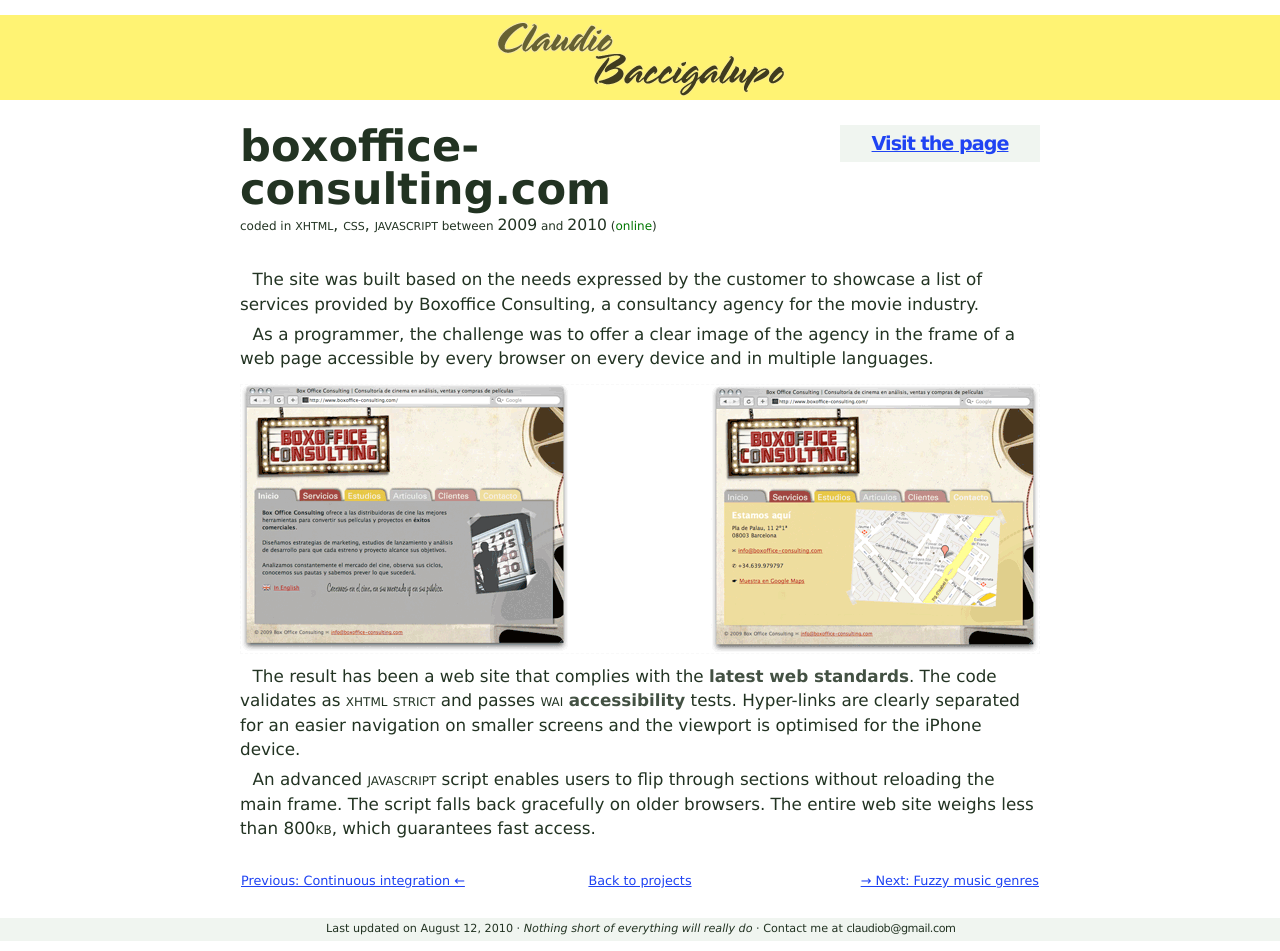
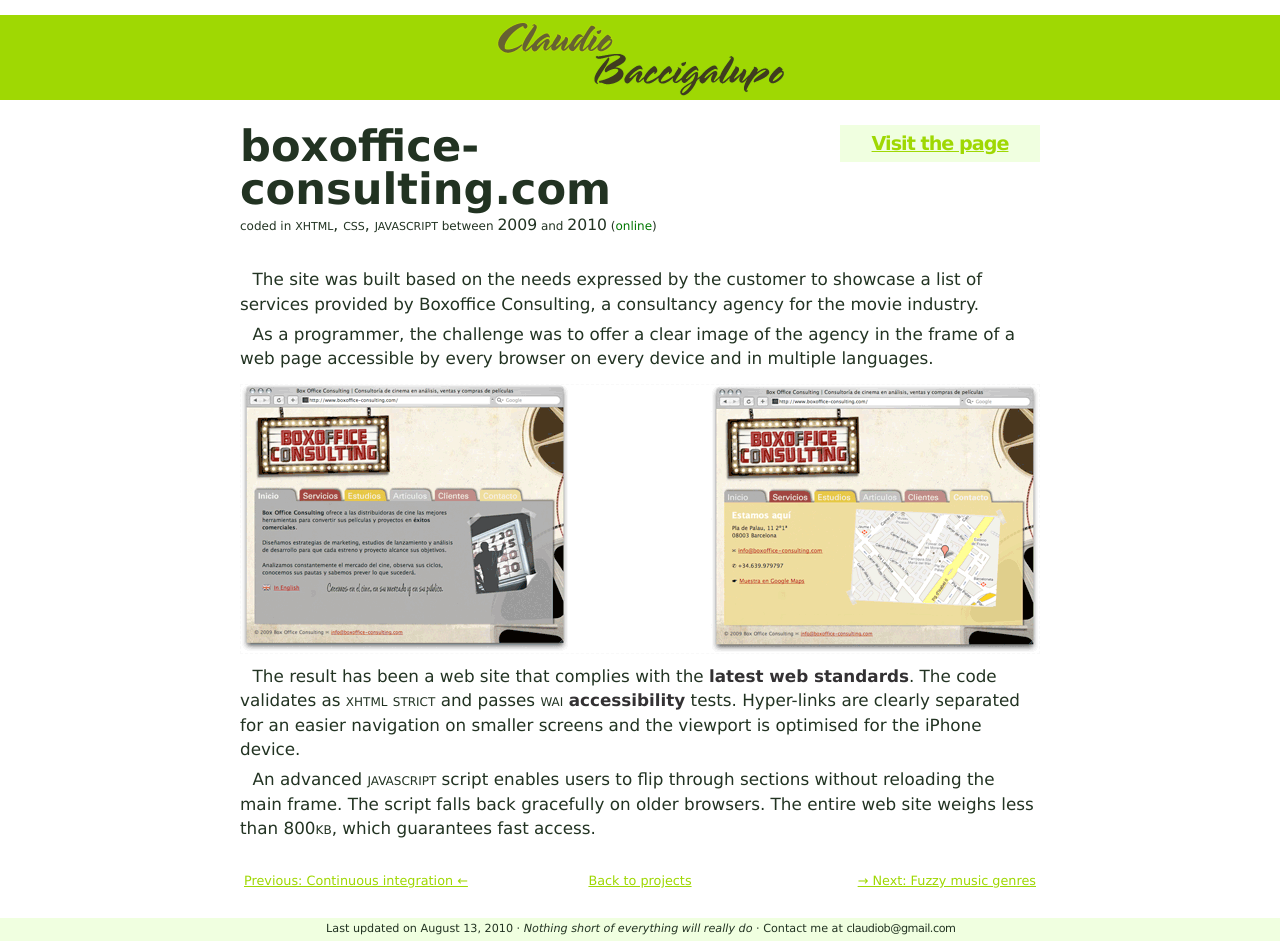
Before and after one commit to claudiob/claudiob.github.com, a Jekyll site: the page built from _posts/2009-09-04-consulting.html, in a window 1280 px wide. Built offline with Jekyll 4.4.1, drawn with Linux system fonts in a browser that asks for light colours.

Commit message:
Green is my new yellow

```diff
--- a/_layouts/default.html
+++ b/_layouts/default.html
@@ -26,7 +26,7 @@
 {{ content }}
 
 <div id="footer_box">
-    Last updated on August 12, 2010 &middot;
+    Last updated on August 13, 2010 &middot;
     <q>Nothing short of everything will really do</q> &middot;
     Contact me at <span class="email"> c l a u d i o b @ g m a i l  . c o m</span>
 </div>
--- a/_layouts/post.html
+++ b/_layouts/post.html
@@ -42,7 +42,7 @@
   </h3>
   {{ content }}
 
-  <ul>
+  <ul class="menu">
     <li class="prev">
       {% for post in site.posts %}
       {%  if post.next.title == page.title %}
--- a/css/style.css
+++ b/css/style.css
@@ -45,37 +45,42 @@
 
 /* COLORS AND BACKGROUNDS */
 body                    {background-color: #fff;}
-#footer_box, a.download {background-color: #f0f5f0;}
-h1, a:hover, a.download:hover, a:focus, a.download:focus {background-color: #fff373;}
+#footer_box, a.download {background-color: #f0ffe0;}
+h1, a:hover, a.download:hover, a:focus, a.download:focus {background-color: #9fd803;}
 
 body, .desc             {color: #232;}
-strong                  {color: #435143;}
+strong                  {color: #333133;}
 .header                 {color: #111;}
 .on                     {color: #070;}
 .off                    {color: #700;}
-a, .more                {color: #1f43f3;}
+a, .more                {color: #9fd803;}
 a:visited               {color: #2f53d3;}
 a img                   {border-color: #3f43f3;}
-a:hover, a:hover .more  {color: #e01343;}
-a:hover img             {border-color: #e01343;}
-ol li em                {color: #999;}
+a:hover, a:hover .more  {color: #2f53d3;}
+a:hover img             {border-color: #2f53d3;}
+ol li em                {color: #866;}
 
 /* LAYOUT */
 body, h1 a, h3, ol, ul, #footer_box, #content {margin-left: auto; margin-right: auto;}
 h1, #footer_box {margin-top: 15px; margin-bottom: 10px;}
 em              {margin-bottom: 5px;}
 p               {padding: 3px 0px 3px 0;}
+.menu li a      {padding: 3px;}
 
 h1              {width: 100%;  height:85px; clear: both;}
 h1 a            {width: 300px; height:85px; display:block;}
 #footer_box     {width: 100%; clear: both;}
 .header, .desc  {display: block;}
 
+ol a, p a {padding: 3px;}
+p a                     {color: #2f53d3;}
+p a:visited             {color: #2f5373;}
+
 /* HOME PAGE */
 ol              {width: 960px;}
-ol li           {width: 270px; float:left; border: 1px dashed #f9f9f9; padding: 13px 24px 13px 24px; min-height: 240px;}
-ol li a         {width: 270px; display: block;}
-ol li img       {width: 250px; height: 130px; border:3px solid; margin: 0px 7px 5px 7px;}
+ol li           {width: 280px; float:left; border: 1px dashed #f9f9f9; padding: 13px 19px 13px 19px; min-height: 240px;}
+ol li a         {width: 270px; padding: 4px; border: 1px solid #fff; display: block;}
+ol li img       {width: 250px; height: 130px; border:2px solid; margin: 0px 8px 5px 8px;}
 ol li.left      {clear: left;}
 ol li.right     {clear: right;}
 ol li em        {display: block;}
```
Also changed, not shown: favicon.ico, images/bg_h1.gif.
